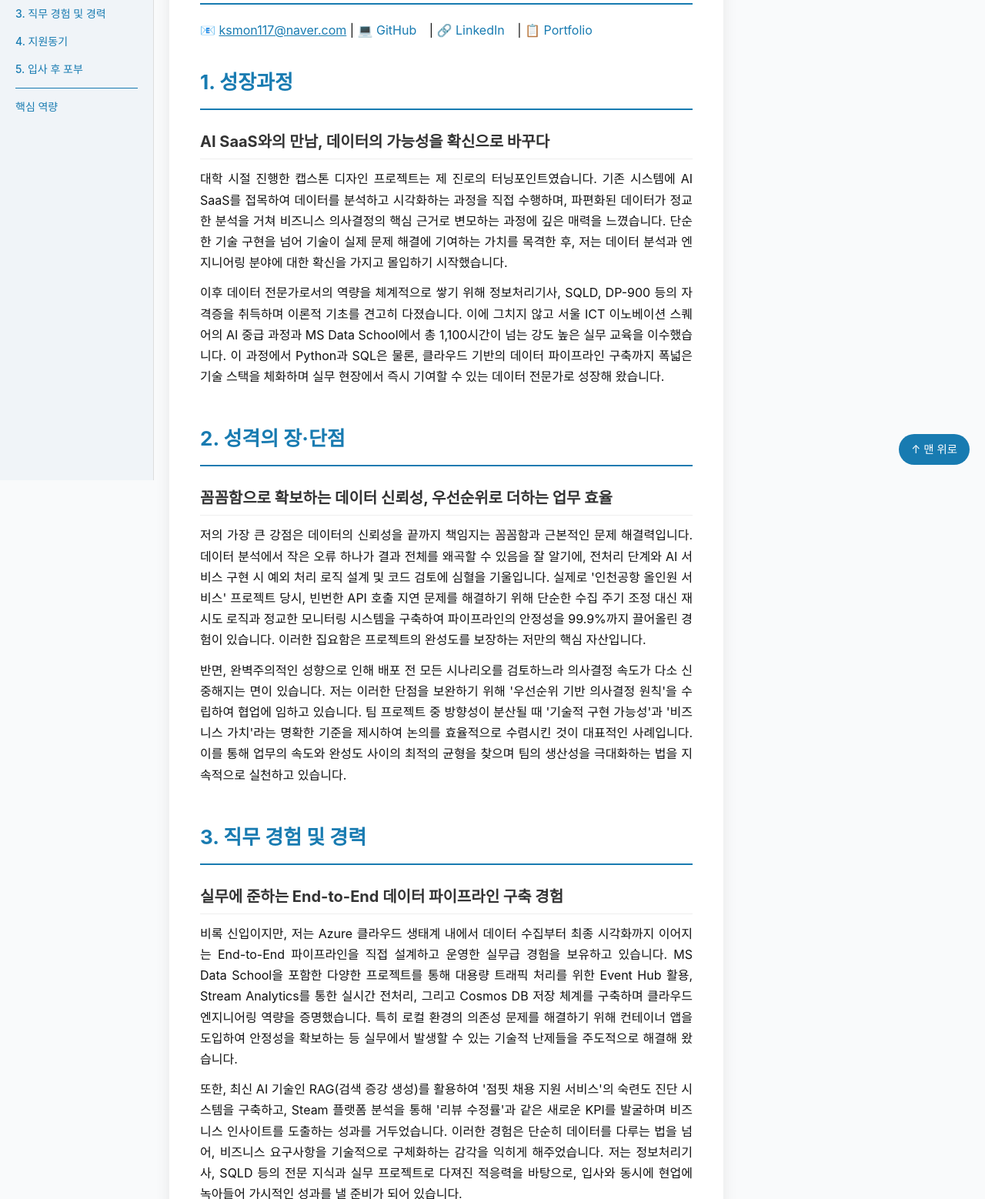
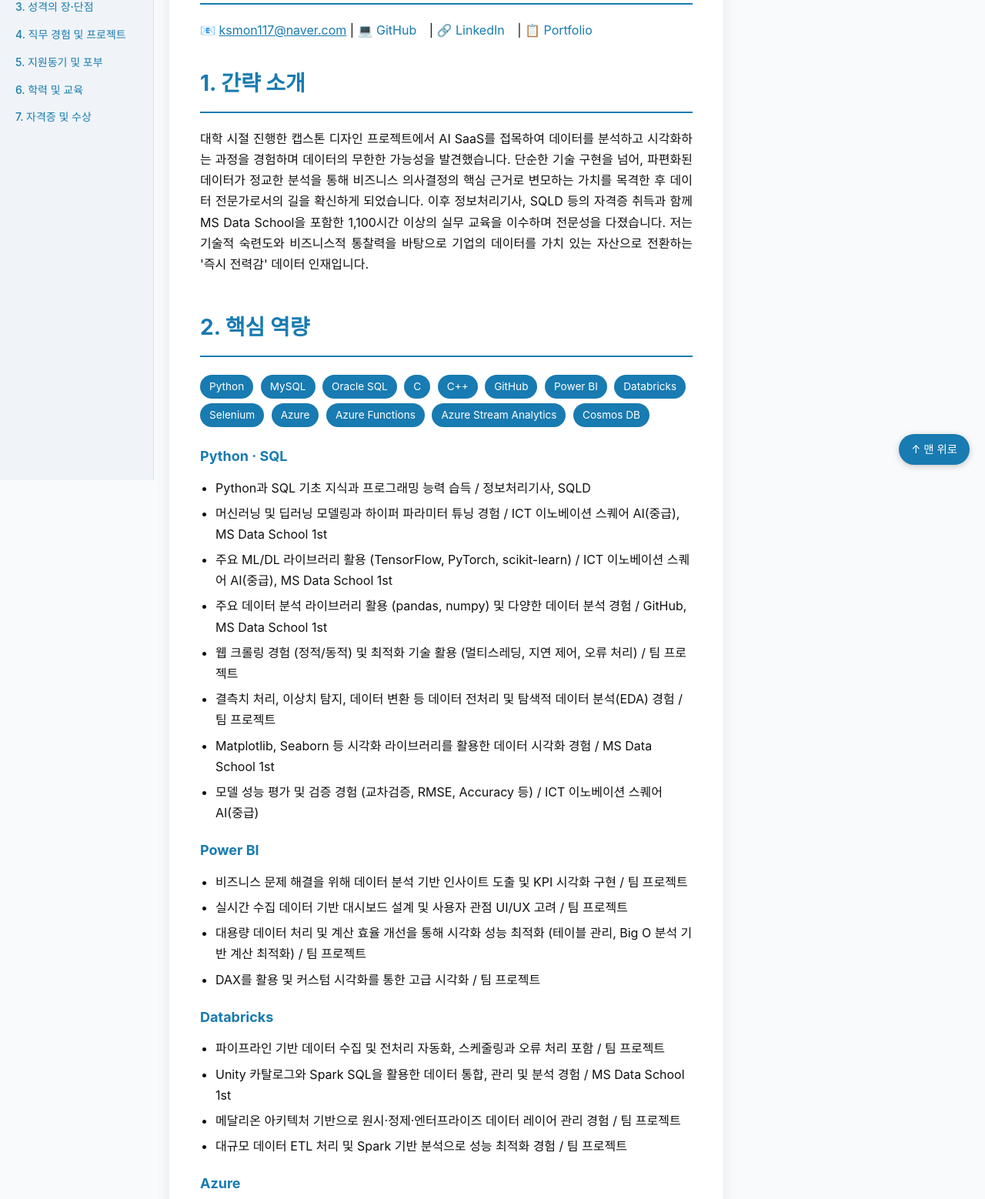
Before and after one commit to sion1043/sion1043.github.io, a plain HTML site: page resume/resume.html in a window 1280 px wide. Shown: the part 176-1734 px from the top of the page at 77% size. Drawn offline with Linux system fonts and the light colour scheme.

Commit message:
Update resume.html

```diff
--- a/resume/resume.html
+++ b/resume/resume.html
@@ -3,46 +3,94 @@
 <head>
     <meta charset="utf-8" />
     <meta name="viewport" content="width=device-width,initial-scale=1" />
-    <title>김시온 | 데이터 전문가 자기소개서</title>
+    <title>김시온 | 데이터 전문가 (BI 엔지니어 · 데이터 분석가/엔지니어/사이언티스트)</title>
     <style>
         body{font-family:-apple-system,BlinkMacSystemFont,"Segoe UI",Roboto,Helvetica,Arial,sans-serif;background:#f9fafb;color:#111;line-height:1.7;margin:0;padding:0}
         .container{max-width:900px;margin:0 auto;background:#fff;padding:40px;border-radius:12px;box-shadow:0 6px 20px rgba(0,0,0,0.08);margin-left: 220px;max-width: calc(900px - 220px - 40px);}
         h1,h2,h3{margin:0 0 12px;color:#187BB1}
-        h1{font-size:26px;margin-top:32px}
+        h1{font-size:28px;margin-top:32px}
         h2{font-size:20px;margin-top:24px; color:#333; border-bottom: 1px solid #eee; padding-bottom: 5px;}
+        h3{font-size:18px;margin-top:20px; color:#187BB1}
         p{margin:12px 0; text-align: justify;}
+        ul{margin:6px 0 12px 20px;padding:0}
+        li{margin-bottom:6px}
         .info{margin-bottom:20px}
         .section{margin-bottom:45px}
+        .project{margin-bottom:18px;padding:15px;border-left:4px solid #187BB1;background:#fdfefe;border-radius:4px; box-shadow: 0 2px 5px rgba(0,0,0,0.03);}
         hr{border:0;border-top:2px solid #187BB1;margin:12px 0 20px 0}
         .link {color:#187BB1;text-decoration:none;margin-right:12px;}
 
+        /* 헤더 스타일 */
         .header-content { display: flex; align-items: center; margin-bottom: 20px; }
         .profile-img { width: 120px; height: 120px; object-fit: cover; border-radius: 8px; margin-right: 20px; }
-        .header-title h1 { margin: 0; font-size: 28px; }
+        .header-title h1 { margin: 0; font-size: 26px; line-height: 1.3; }
 
-        .skill-pill { display: inline-block; background-color: #187BB1; color: white; padding: 4px 12px; border-radius: 20px; font-size: 0.85rem; margin: 3px 5px 3px 0; }
+        /* 스킬 알약 스타일 */
+        .skill-pill {
+            display: inline-block;
+            background-color: #187BB1;
+            color: white;
+            padding: 4px 12px;
+            border-radius: 20px;
+            font-size: 0.85rem;
+            margin: 3px 5px 3px 0;
+            transition: all 0.2s;
+            cursor: default;
+        }
+        .skill-pill:hover { background-color: #105a8b; transform: scale(1.05); }
 
-        .sidebar { position: fixed; top: 0; left: 0; width: 200px; height: 100%; padding: 20px; background: #f0f4f8; border-right: 1px solid #ddd; box-sizing: border-box; }
-        .sidebar h1 { font-size: 18px; margin-bottom: 15px; }
-        .sidebar hr { border: 0; border-top: 1px solid #187BB1; margin: 8px 0; }
-        .sidebar a { display: block; margin: 12px 0; text-decoration: none; color: #187BB1; font-weight: 500; font-size: 14px; }
+        /* 사이드바 스타일 (요청하신 크기 및 디자인) */
+        .sidebar {
+            position: fixed;
+            top: 0;
+            left: 0;
+            width: 200px;
+            height: 100%;
+            padding: 25px 20px;
+            background: #f0f4f8;
+            border-right: 1px solid #ddd;
+            box-sizing: border-box;
+        }
+        .sidebar h3 { font-size: 18px; margin-bottom: 10px; color: #187BB1; }
+        .sidebar hr { border: 0; border-top: 1px solid #187BB1; margin: 8px 0 15px 0; }
+        .sidebar a {
+            display: block;
+            margin: 12px 0;
+            text-decoration: none;
+            color: #187BB1;
+            font-weight: 500;
+            font-size: 14px;
+        }
         .sidebar a:hover { text-decoration: underline; }
 
-        .top-btn { position: fixed; right: 20px; bottom: 20px; background-color: #187BB1; color: white; padding: 8px 16px; border-radius: 20px; font-size: 0.9rem; cursor: pointer; z-index: 1000; }
+        /* 맨위로 버튼 */
+        .top-btn {
+            position: fixed;
+            right: 20px;
+            bottom: 20px;
+            background-color: #187BB1;
+            color: white;
+            padding: 8px 16px;
+            border-radius: 20px;
+            font-size: 0.9rem;
+            cursor: pointer;
+            z-index: 1000;
+            box-shadow: 0 2px 8px rgba(0,0,0,0.2);
+        }
     </style>
 </head>
 <body>
 
     <div class="sidebar">
-        <h1>자소서 목차</h1>
+        <h3>목차</h3>
         <hr/>
-        <a href="#growth">1. 성장과정</a>
-        <a href="#personality">2. 성격의 장·단점</a>
-        <a href="#experience">3. 직무 경험 및 경력</a>
-        <a href="#motivation">4. 지원동기</a>
-        <a href="#plan">5. 입사 후 포부</a>
-        <hr/>
-        <a href="#skills">핵심 역량</a>
+        <a href="#intro">1. 간략 소개</a>
+        <a href="#skills">2. 핵심 역량</a>
+        <a href="#personality">3. 성격의 장·단점</a>
+        <a href="#experience">4. 직무 경험 및 프로젝트</a>
+        <a href="#motivation">5. 지원동기 및 포부</a>
+        <a href="#education">6. 학력 및 교육</a>
+        <a href="#certs">7. 자격증 및 수상</a>
     </div>
 
     <div class="top-btn" onclick="window.scrollTo({top:0, behavior:'smooth'})">↑ 맨 위로</div>
@@ -52,7 +100,7 @@
             <div class="header-content">
                 <img src="증사2.jpg" alt="증명사진" class="profile-img">
                 <div class="header-title">
-                    <h1>김시온 | 데이터 전문가 (BI 엔지니어 · 데이터 분석가)</h1>
+                    <h1>김시온 | 데이터 전문가<br>(BI 엔지니어 · 데이터 분석가/엔지니어/사이언티스트)</h1>
                 </div>
             </div>
             <hr />
@@ -64,75 +112,142 @@
             </p>
         </header>
 
-        <section class="section" id="growth">
-            <h1>1. 성장과정</h1>
+        <section class="section" id="intro">
+            <h1>1. 간략 소개</h1>
             <hr />
-            <h2>AI SaaS와의 만남, 데이터의 가능성을 확신으로 바꾸다</h2>
             <p>
-                대학 시절 진행한 캡스톤 디자인 프로젝트는 제 진로의 터닝포인트였습니다. 기존 시스템에 AI SaaS를 접목하여 데이터를 분석하고 시각화하는 과정을 직접 수행하며, 파편화된 데이터가 정교한 분석을 거쳐 비즈니스 의사결정의 핵심 근거로 변모하는 과정에 깊은 매력을 느꼈습니다. 단순한 기술 구현을 넘어 기술이 실제 문제 해결에 기여하는 가치를 목격한 후, 저는 데이터 분석과 엔지니어링 분야에 대한 확신을 가지고 몰입하기 시작했습니다.
-            </p>
-            <p>
-                이후 데이터 전문가로서의 역량을 체계적으로 쌓기 위해 정보처리기사, SQLD, DP-900 등의 자격증을 취득하며 이론적 기초를 견고히 다졌습니다. 이에 그치지 않고 서울 ICT 이노베이션 스퀘어의 AI 중급 과정과 MS Data School에서 총 1,100시간이 넘는 강도 높은 실무 교육을 이수했습니다. 이 과정에서 Python과 SQL은 물론, 클라우드 기반의 데이터 파이프라인 구축까지 폭넓은 기술 스택을 체화하며 실무 현장에서 즉시 기여할 수 있는 데이터 전문가로 성장해 왔습니다.
+                대학 시절 진행한 캡스톤 디자인 프로젝트에서 AI SaaS를 접목하여 데이터를 분석하고 시각화하는 과정을 경험하며 데이터의 무한한 가능성을 발견했습니다. 단순한 기술 구현을 넘어, 파편화된 데이터가 정교한 분석을 통해 비즈니스 의사결정의 핵심 근거로 변모하는 가치를 목격한 후 데이터 전문가로서의 길을 확신하게 되었습니다. 이후 정보처리기사, SQLD 등의 자격증 취득과 함께 MS Data School을 포함한 1,100시간 이상의 실무 교육을 이수하며 전문성을 다졌습니다. 저는 기술적 숙련도와 비즈니스적 통찰력을 바탕으로 기업의 데이터를 가치 있는 자산으로 전환하는 '즉시 전력감' 데이터 인재입니다.
             </p>
         </section>
 
+        <section class="section" id="skills">
+            <h1>2. 핵심 역량</h1>
+            <hr />
+            <div>
+                <span class="skill-pill">Python</span>
+                <span class="skill-pill">MySQL</span>
+                <span class="skill-pill">Oracle SQL</span>
+                <span class="skill-pill">C</span>
+                <span class="skill-pill">C++</span>
+                <span class="skill-pill">GitHub</span>
+                <span class="skill-pill">Power BI</span>
+                <span class="skill-pill">Databricks</span>
+                <span class="skill-pill">Selenium</span>
+                <span class="skill-pill">Azure</span>
+                <span class="skill-pill">Azure Functions</span>
+                <span class="skill-pill">Azure Stream Analytics</span>
+                <span class="skill-pill">Cosmos DB</span>
+            </div>
+
+            <h3>Python · SQL</h3>
+            <ul>
+                <li>Python과 SQL 기초 지식과 프로그래밍 능력 습득 / 정보처리기사, SQLD</li>
+                <li>머신러닝 및 딥러닝 모델링과 하이퍼 파라미터 튜닝 경험 / ICT 이노베이션 스퀘어 AI(중급), MS Data School 1st</li>
+                <li>주요 ML/DL 라이브러리 활용 (TensorFlow, PyTorch, scikit-learn) / ICT 이노베이션 스퀘어 AI(중급), MS Data School 1st</li>
+                <li>주요 데이터 분석 라이브러리 활용 (pandas, numpy) 및 다양한 데이터 분석 경험 / GitHub, MS Data School 1st</li>
+                <li>웹 크롤링 경험 (정적/동적) 및 최적화 기술 활용 (멀티스레딩, 지연 제어, 오류 처리) / 팀 프로젝트</li>
+                <li>결측치 처리, 이상치 탐지, 데이터 변환 등 데이터 전처리 및 탐색적 데이터 분석(EDA) 경험 / 팀 프로젝트</li>
+                <li>Matplotlib, Seaborn 등 시각화 라이브러리를 활용한 데이터 시각화 경험 / MS Data School 1st </li>
+                <li>모델 성능 평가 및 검증 경험 (교차검증, RMSE, Accuracy 등) / ICT 이노베이션 스퀘어 AI(중급)</li>
+            </ul>
+
+            <h3>Power BI</h3>
+            <ul>
+                <li>비즈니스 문제 해결을 위해 데이터 분석 기반 인사이트 도출 및 KPI 시각화 구현 / 팀 프로젝트</li>
+                <li>실시간 수집 데이터 기반 대시보드 설계 및 사용자 관점 UI/UX 고려 / 팀 프로젝트</li>
+                <li>대용량 데이터 처리 및 계산 효율 개선을 통해 시각화 성능 최적화 (테이블 관리, Big O 분석 기반 계산 최적화) / 팀 프로젝트</li>
+                <li>DAX를 활용 및 커스텀 시각화를 통한 고급 시각화 / 팀 프로젝트</li>
+            </ul>
+
+            <h3>Databricks</h3>
+            <ul>
+                <li>파이프라인 기반 데이터 수집 및 전처리 자동화, 스케줄링과 오류 처리 포함 / 팀 프로젝트</li>
+                <li>Unity 카탈로그와 Spark SQL을 활용한 데이터 통합, 관리 및 분석 경험 / MS Data School 1st</li>
+                <li>메달리온 아키텍처 기반으로 원시·정제·엔터프라이즈 데이터 레이어 관리 경험 / 팀 프로젝트</li>
+                <li>대규모 데이터 ETL 처리 및 Spark 기반 분석으로 성능 최적화 경험 / 팀 프로젝트</li>
+            </ul>
+
+            <h3>Azure</h3>
+            <ul>
+                <li>Cosmos DB, Azure SQL DB, PostgreSQL 등 다양한 클라우드 데이터베이스 관리 및 최적화 경험 / MS Data School 1st</li>
+                <li>Azure Functions, Event Hub, Stream Analytics를 활용한 실시간 데이터 파이프라인 구축 및 관리 / MS Data School 1st</li>
+                <li>Data Factory를 활용한 ETL 파이프라인 설계 및 자동화 / MS Data School 1st</li>
+                <li>Foundry, Azure OpenAI 기반 RAG(정보 검색 기반 생성 AI) 구현 / 팀 프로젝트</li>
+                <li>클라우드 환경 배포 및 모니터링 경험, 리소스 관리 및 최적화 / 팀 프로젝트</li>
+                <li>DevOps 연계 CI/CD를 통한 데이터 파이프라인 자동화 및 관리 경험 / 팀 프로젝트</li>
+            </ul>
+
+            <h3>도메인 지식 및 협업 역량</h3>
+            <ul>
+                <li>이커머스, 게임, 항공, 채용 등 다양한 도메인 데이터 분석 및 인사이트 도출</li>
+                <li>Jira, Git, 기술 문서화(API 명세서 등)를 통한 개발-분석 파트간 원활한 소통</li>
+            </ul>
+        </section>
+
         <section class="section" id="personality">
-            <h1>2. 성격의 장·단점</h1>
+            <h1>3. 성격의 장·단점</h1>
             <hr />
-            <h2>꼼꼼함으로 확보하는 데이터 신뢰성, 우선순위로 더하는 업무 효율</h2>
             <p>
-                저의 가장 큰 강점은 데이터의 신뢰성을 끝까지 책임지는 꼼꼼함과 근본적인 문제 해결력입니다. 데이터 분석에서 작은 오류 하나가 결과 전체를 왜곡할 수 있음을 잘 알기에, 전처리 단계와 AI 서비스 구현 시 예외 처리 로직 설계 및 코드 검토에 심혈을 기울입니다. 실제로 '인천공항 올인원 서비스' 프로젝트 당시, 빈번한 API 호출 지연 문제를 해결하기 위해 단순한 수집 주기 조정 대신 재시도 로직과 정교한 모니터링 시스템을 구축하여 파이프라인의 안정성을 99.9%까지 끌어올린 경험이 있습니다. 이러한 집요함은 프로젝트의 완성도를 보장하는 저만의 핵심 자산입니다.
+                저의 가장 큰 강점은 데이터의 신뢰성을 끝까지 책임지는 꼼꼼함과 근본적인 문제 해결력입니다. 작은 오류가 분석 전체를 왜곡할 수 있기에, 저는 전처리 단계에서 예외 처리 로직 설계에 가장 많은 공을 들입니다. 실제 '인천공항 올인원 서비스' 프로젝트 당시, API 호출 지연 문제를 단순히 수집 주기를 늘려 해결하는 대신 정교한 재시도(Retry) 로직과 모니터링 시스템을 구축하여 파이프라인의 안정성을 99.9%까지 확보한 성과가 있습니다.
             </p>
             <p>
-                반면, 완벽주의적인 성향으로 인해 배포 전 모든 시나리오를 검토하느라 의사결정 속도가 다소 신중해지는 면이 있습니다. 저는 이러한 단점을 보완하기 위해 '우선순위 기반 의사결정 원칙'을 수립하여 협업에 임하고 있습니다. 팀 프로젝트 중 방향성이 분산될 때 '기술적 구현 가능성'과 '비즈니스 가치'라는 명확한 기준을 제시하여 논의를 효율적으로 수렴시킨 것이 대표적인 사례입니다. 이를 통해 업무의 속도와 완성도 사이의 최적의 균형을 찾으며 팀의 생산성을 극대화하는 법을 지속적으로 실천하고 있습니다.
+                반면 완벽주의 성향으로 인해 배포 전 검토 시간이 다소 길어지는 면이 있으나, 이를 보완하기 위해 '우선순위 기반 의사결정 원칙'을 수립했습니다. '비즈니스 가치'와 '기술적 구현 가능성'이라는 명확한 기준을 바탕으로 팀 내 의견을 조율하고 의사결정 속도를 높임으로써, 업무의 완성도와 효율성 사이의 최적의 균형을 유지하고 있습니다.
             </p>
         </section>
 
         <section class="section" id="experience">
-            <h1>3. 직무 경험 및 경력</h1>
+            <h1>4. 직무 경험 및 프로젝트</h1>
             <hr />
-            <h2>실무에 준하는 End-to-End 데이터 파이프라인 구축 경험</h2>
             <p>
-                비록 신입이지만, 저는 Azure 클라우드 생태계 내에서 데이터 수집부터 최종 시각화까지 이어지는 End-to-End 파이프라인을 직접 설계하고 운영한 실무급 경험을 보유하고 있습니다. MS Data School을 포함한 다양한 프로젝트를 통해 대용량 트래픽 처리를 위한 Event Hub 활용, Stream Analytics를 통한 실시간 전처리, 그리고 Cosmos DB 저장 체계를 구축하며 클라우드 엔지니어링 역량을 증명했습니다. 특히 로컬 환경의 의존성 문제를 해결하기 위해 컨테이너 앱을 도입하여 안정성을 확보하는 등 실무에서 발생할 수 있는 기술적 난제들을 주도적으로 해결해 왔습니다.
+                신입이지만 실무에 준하는 End-to-End 데이터 프로젝트를 주도하며 현업 투입 시 즉각적인 성과를 낼 수 있는 역량을 쌓았습니다. Azure 환경에서 데이터 수집부터 시각화까지 이어지는 전체 파이프라인을 직접 구축하고 운영해 본 경험은 저만의 독보적인 강점입니다.
+            </p>
+
+            <div class="project">
+                <h3>인천공항 출국 전 종합 서비스 (ROAD 2 AIR)</h3>
+                <p>Azure Function App과 Stream Analytics를 활용해 실시간 공공 데이터를 수집하고 전처리하는 파이프라인을 구축했습니다. Power BI Direct Query 연동을 통해 사용자에게 지연 없는 실시간 대시보드를 제공하며 엔지니어링 역량을 증명했습니다.</p>
+            </div>
+
+            <div class="project">
+                <h3>점핏 채용 지원 서비스 (DrawBridge)</h3>
+                <p>기존 채용 시장의 주관적 평가 한계를 극복하기 위해 Azure OpenAI(GPT-4.1)와 Cosmos DB를 연동한 RAG 기반 숙련도 진단 시스템을 설계했습니다. 벡터 유사도 측정을 통해 객관적인 분석 지표를 생성하는 성과를 거두었습니다.</p>
+            </div>
+
+            <div class="project">
+                <h3>Steam 게임 성공요인 분석</h3>
+                <p>Databricks를 활용한 메달리온 아키텍처 기반의 대규모 데이터 처리 시스템을 운영했습니다. 통계적 검정과 텍스트 마이닝을 통해 '리뷰 수정률'과 같은 새로운 KPI를 발굴하며 게임사에 실질적인 마케팅 인사이트를 제공했습니다.</p>
+            </div>
+        </section>
+
+        <section class="section" id="motivation">
+            <h1>5. 지원동기 및 입사 후 포부</h1>
+            <hr />
+            <p>
+                데이터가 비즈니스의 생존과 성장을 결정짓는 핵심 자산이 된 지금, 저는 단순한 기술자가 아닌 기업의 전략적 파트너로서 기여하고자 합니다. 제가 보유한 Python, SQL, 클라우드 기술력은 귀사의 방대한 데이터를 효율적으로 관리하고 비즈니스 가치를 창출하는 데 최적의 도구가 될 것입니다.
             </p>
             <p>
-                또한, 최신 AI 기술인 RAG(검색 증강 생성)를 활용하여 '점핏 채용 지원 서비스'의 숙련도 진단 시스템을 구축하고, Steam 플랫폼 분석을 통해 '리뷰 수정률'과 같은 새로운 KPI를 발굴하며 비즈니스 인사이트를 도출하는 성과를 거두었습니다. 이러한 경험은 단순히 데이터를 다루는 법을 넘어, 비즈니스 요구사항을 기술적으로 구체화하는 감각을 익히게 해주었습니다. 저는 정보처리기사, SQLD 등의 전문 지식과 실무 프로젝트로 다져진 적응력을 바탕으로, 입사와 동시에 현업에 녹아들어 가시적인 성과를 낼 준비가 되어 있습니다.
+                입사 후 첫째, 보유한 Azure 및 Power BI 숙련도를 바탕으로 현업에 즉시 투입되어 데이터 인프라 고도화에 기여하는 '즉시 전력'이 되겠습니다. 둘째, 비즈니스 도메인에 대한 깊은 이해를 바탕으로 데이터 속에 숨겨진 'Why'를 찾아내는 대체 불가능한 전문가로 성장하겠습니다. 끊임없는 학습과 적용을 통해 회사의 성장을 견인하는 핵심 인재가 될 것을 약속드립니다.
             </p>
         </section>
 
-        <section class="section" id="motivation">
-            <h1>4. 지원동기</h1>
+        <section class="section" id="education">
+            <h1>6. 학력 및 교육</h1>
             <hr />
-            <h2>데이터로 비즈니스의 미래를 설계하는 분석 파트너</h2>
-            <p>
-                저는 데이터를 통해 복잡한 문제를 구조화하고, 거기서 도출된 인사이트가 실제 기업의 전략적 의사결정으로 이어질 때 가장 큰 성취감을 느낍니다. 현대 비즈니스 환경에서 데이터는 단순한 정보의 집합을 넘어 기업의 생존과 성장을 결정짓는 핵심 자산입니다. 저는 이러한 데이터의 잠재적 가치를 극대화하여 기업이 직면한 과제들을 해결하고, 더 나은 비즈니스 방향성을 제시하고자 지원하게 되었습니다.
-            </p>
-            <p>
-                특히 수많은 사용자 상호작용이 일어나는 환경에서 고객의 구매 패턴을 분석하거나 이탈률을 예측하여 서비스 효율을 높이는 과정에 깊은 관심을 가지고 있습니다. 그동안 쌓아온 Python, SQL, Azure 클라우드 기술력은 귀사의 방대한 데이터를 효율적으로 관리하고 분석하는 데 최적의 도구가 될 것입니다. 저는 기술적 전문성과 비즈니스적 통찰력을 겸비하여, 단순히 수치를 나열하는 분석가가 아닌 회사의 성장을 견인하는 전략적 파트너로서 함께 나아가고 싶습니다.
-            </p>
+            <p><strong>수원대학교</strong> | 전자공학과 학사 졸업 (2018.03 - 2025.02)</p>
+            <ul>
+                <li>Microsoft & 대한상공회의소 : MS Data School 1st 수료 (956시간)</li>
+                <li>서울 ICT 이노베이션 스퀘어 : AI 중급 과정 우수 수료 (160시간)</li>
+            </ul>
         </section>
 
-        <section class="section" id="plan">
-            <h1>5. 입사 후 포부</h1>
+        <section class="section" id="certs">
+            <h1>7. 자격증 및 수상</h1>
             <hr />
-            <h2>즉시 전력감을 넘어, 데이터 기반 혁신의 표준이 되겠습니다</h2>
-            <p>
-                입사 후 저의 첫 번째 목표는 귀사의 데이터 인프라와 비즈니스 도메인을 빠르게 숙지하여 '즉시 전력'으로 기여하는 것입니다. 제가 보유한 Azure, Databricks, Power BI 활용 능력을 바탕으로 기존 데이터 파이프라인의 효율성을 점검하고, 실무진들이 실시간으로 정확한 지표를 확인할 수 있는 최적화된 대시보드를 보급하겠습니다. 이를 통해 데이터 기반의 의사결정이 조직 내에 더 신속하고 정확하게 이루어질 수 있도록 인프라적 뒷받침을 다하겠습니다.
-            </p>
-            <p>
-                장기적으로는 비즈니스 속에 숨겨진 'Why'를 찾아내는 대체 불가능한 데이터 전문가로 성장하겠습니다. 단순히 요청받은 데이터를 추출하는 것에 그치지 않고, 머신러닝 모델을 활용한 선제적 시장 예측이나 프로세스 자동화를 통해 비용 절감과 매출 증대에 실질적으로 기여하겠습니다. 끊임없이 변화하는 기술 트렌드를 선도적으로 학습하고 조직에 이식하여, 귀사가 데이터 중심의 혁신을 지속할 수 있도록 이끄는 핵심 인재가 될 것을 약속드립니다.
-            </p>
-        </section>
-
-        <section class="section" id="skills">
-            <h1>핵심 역량</h1>
-            <hr />
-            <div>
-                <span class="skill-pill">Python</span> <span class="skill-pill">MySQL</span> <span class="skill-pill">Oracle SQL</span>
-                <span class="skill-pill">Power BI</span> <span class="skill-pill">Databricks</span> <span class="skill-pill">Azure</span>
-                <span class="skill-pill">Azure Functions</span> <span class="skill-pill">Cosmos DB</span> <span class="skill-pill">RAG / OpenAI</span>
-                <span class="skill-pill">ML/DL Modeling</span> <span class="skill-pill">ETL Pipeline</span>
-            </div>
+            <ul>
+                <li>정보처리기사 (한국산업인력공단)</li>
+                <li>SQLD (한국데이터산업진흥원)</li>
+                <li>DP-900: Azure Data Fundamentals (Microsoft)</li>
+                <li>OPIc IM1</li>
+            </ul>
         </section>
     </div>
 
```
